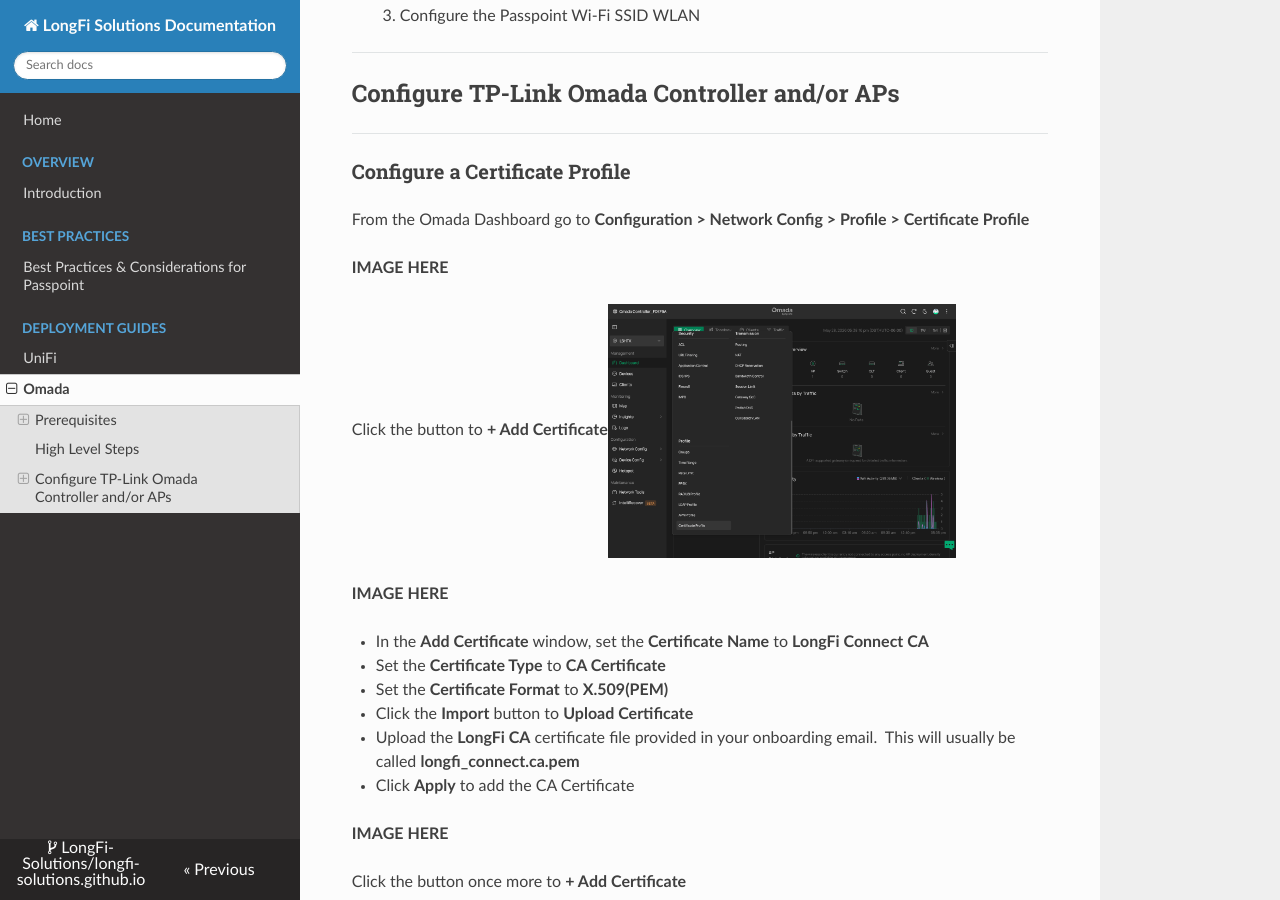
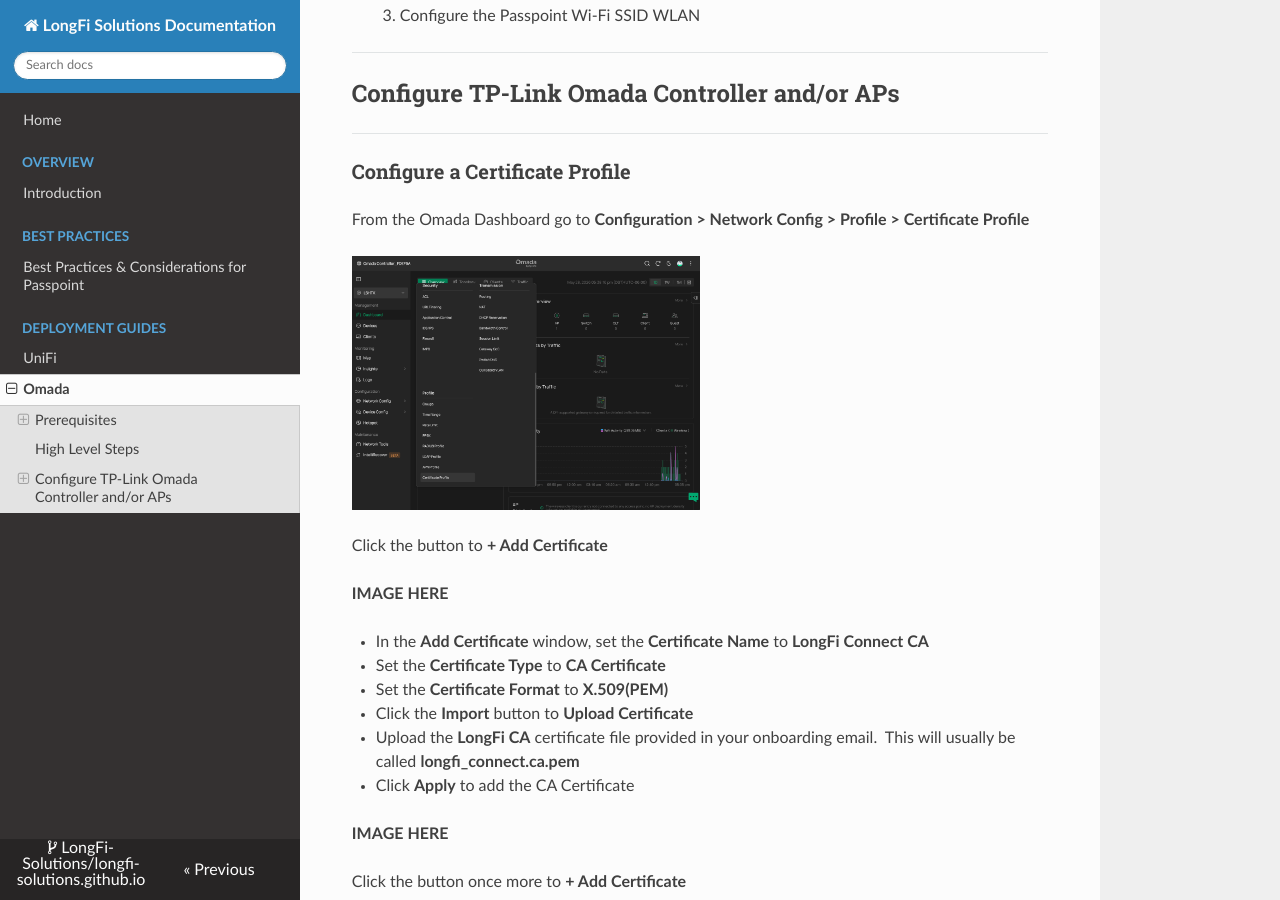
Before and after one commit to LongFi-Solutions/longfi-solutions.github.io, an MkDocs documentation site: the page built from docs/deployment/omada-networks.md, in a window 1280 px wide and 900 px high, scrolled down 2140 px. Built offline with MkDocs 1.6.1, drawn with Linux system fonts in a browser that asks for light colours; nearby versions of some CDN libraries.

Commit message:
Update Deployment Guides “omada-networks”

```diff
--- a/docs/deployment/omada-networks.md
+++ b/docs/deployment/omada-networks.md
@@ -88,9 +88,9 @@ Omada Networks Firmware Download:
 
 From the Omada Dashboard go to **Configuration > Network Config > Profile > Certificate Profile**
 
-**IMAGE HERE**
+![](/assets/images/Omada-1-Config-Certificate-Profile-1.png){ .img-md }
 
-Click the button to **+ Add Certificate**![](/assets/images/Omada-1-Config-Certificate-Profile-1.png){ .img-md }
+Click the button to **+ Add Certificate**
 
 **IMAGE HERE**
 
```
